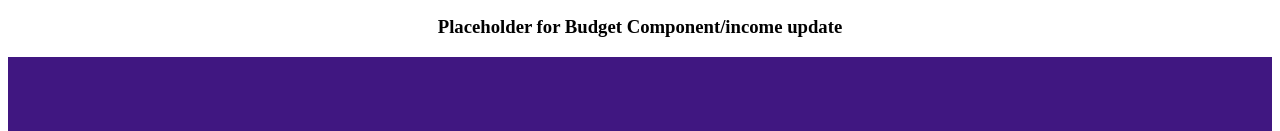
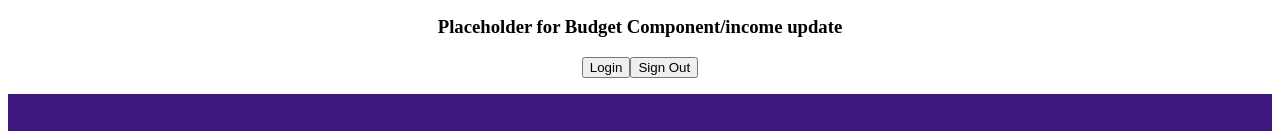
Before and after one commit to dals1791/1207-Project3-Frontend, a React (Create React App) app: page /userProfile in a window 1280 px wide. Shown: the part 580-711 px from the top of the page. Built offline with nearby package versions, Linux system fonts and the light colour scheme.

Commit message:
feature user page - added dummy data and a link to login page

```diff
--- a/src/components/UserProfile.js
+++ b/src/components/UserProfile.js
@@ -1,6 +1,6 @@
 import React from 'react'
 import UserCredentials from "./User-Credentials-Form"
-
+import {Link} from 'react-router-dom'
 const UserProfile = (props)=>{
 const dummyUser = [
     {
@@ -36,6 +36,11 @@ const loaded = ()=>{
                     {/* NEEDS updating to match update user creds */}
                     <h3>Placeholder for Budget Component/income update</h3>
                 </div>
+                <Link to='/userlogin'>
+                <button>Login</button>
+                </Link>
+                <button>Sign Out</button>
+
             </div>
         )
     })
```
